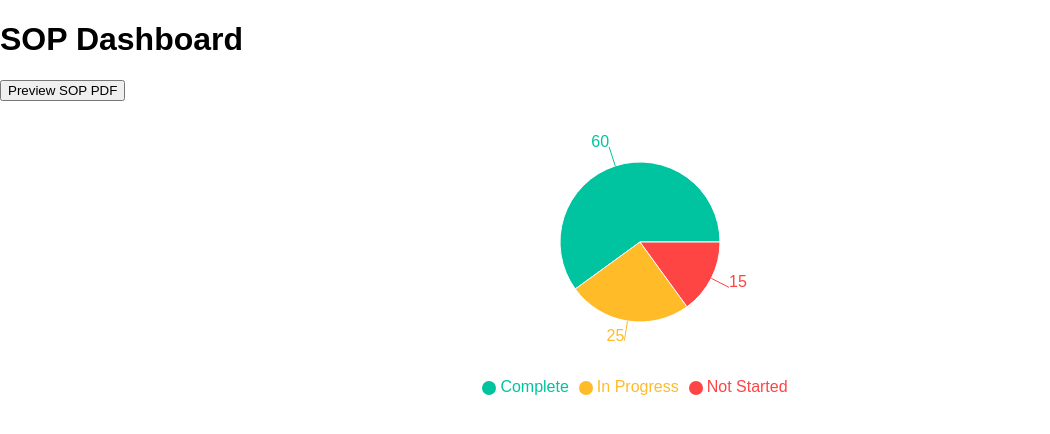
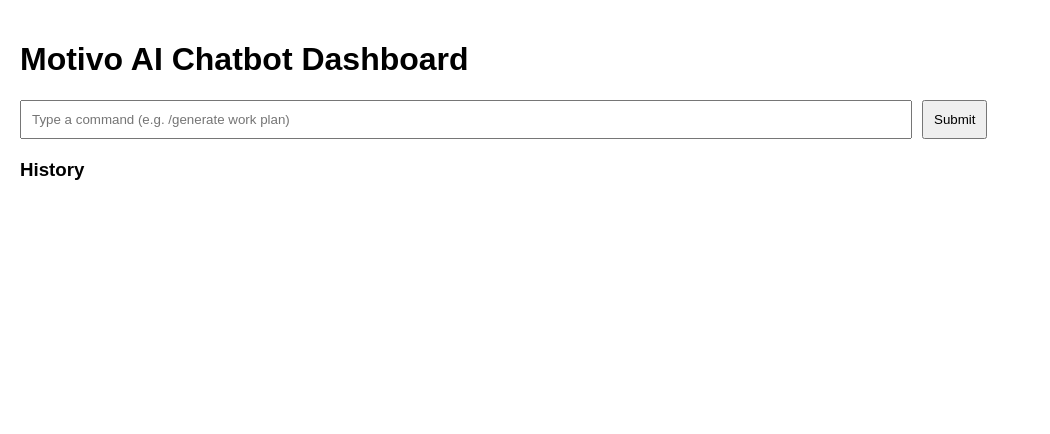
Before and after one commit to Blaker0000/motivo-frontend, a React (Create React App) app: page / in a window 1280 px wide. Shown: the top 434 px of the page, without its empty margins (0-1050 px from the left). Built offline with nearby package versions, Linux system fonts and the light colour scheme.

Commit message:
Add chatbot input + backend AI command route

```diff
--- a/src/pages/SOPDashboard.js.js
+++ b/src/pages/SOPDashboard.js.js
@@ -1,67 +1,45 @@
-import React, { useEffect, useState } from 'react';
-import PDFPreviewModal from '../components/PDFPreviewModal.js';
-import { PieChart, Pie, Cell, Tooltip, Legend, ResponsiveContainer } from 'recharts';
-// import { StatusBar } from '@/components/ui/status-bar';
-// import { Toast } from '@/components/ui/toast';
 
-const dummyData = [
-  { name: 'Complete', value: 60 },
-  { name: 'In Progress', value: 25 },
-  { name: 'Not Started', value: 15 },
-];
-
-const COLORS = ['#00C49F', '#FFBB28', '#FF4444'];
+import React, { useState } from 'react';
 
 const SOPDashboard = () => {
-  const [isModalOpen, setIsModalOpen] = useState(false);
-  const [pdfUrl, setPdfUrl] = useState('');
+  const [command, setCommand] = useState('');
+  const [response, setResponse] = useState('');
+  const [history, setHistory] = useState([]);
 
-  const handlePreview = (url) => {
-    setPdfUrl(url);
-    setIsModalOpen(true);
+  const handleCommand = async () => {
+    try {
+      const res = await fetch(`${process.env.REACT_APP_API_BASE}/api/chatbot`, {
+        method: 'POST',
+        headers: { 'Content-Type': 'application/json' },
+        body: JSON.stringify({ command })
+      });
+      const data = await res.json();
+      const newHistory = [...history, { command, response: data }];
+      setHistory(newHistory);
+      setResponse(JSON.stringify(data, null, 2));
+    } catch (err) {
+      setResponse("❌ Chatbot failed: " + err.message);
+    }
   };
 
   return (
-    <div className="p-6">
-      <h1 className="text-2xl font-bold mb-4">SOP Dashboard</h1>
-
-      {/* Example PDF Preview Button */}
-      <button
-        onClick={() => handlePreview('https://example.com/sample.pdf')}
-        className="mb-6 px-4 py-2 bg-blue-600 text-white rounded hover:bg-blue-700 transition"
-      >
-        Preview SOP PDF
-      </button>
-
-      {/* Chart Example */}
-      <div style={{ width: '100%', height: 300 }}>
-        <ResponsiveContainer>
-          <PieChart>
-            <Pie
-              data={dummyData}
-              cx="50%"
-              cy="50%"
-              outerRadius={80}
-              fill="#8884d8"
-              dataKey="value"
-              label
-            >
-              {dummyData.map((entry, index) => (
-                <Cell key={`cell-${index}`} fill={COLORS[index % COLORS.length]} />
-              ))}
-            </Pie>
-            <Tooltip />
-            <Legend />
-          </PieChart>
-        </ResponsiveContainer>
-      </div>
-
-      {/* PDF Modal */}
-      <PDFPreviewModal
-        isOpen={isModalOpen}
-        onClose={() => setIsModalOpen(false)}
-        pdfUrl={pdfUrl}
+    <div style={{ padding: 20 }}>
+      <h1>Motivo AI Chatbot Dashboard</h1>
+      <input
+        type="text"
+        placeholder="Type a command (e.g. /generate work plan)"
+        value={command}
+        onChange={(e) => setCommand(e.target.value)}
+        style={{ width: '70%', padding: 10 }}
       />
+      <button onClick={handleCommand} style={{ padding: 10, marginLeft: 10 }}>Submit</button>
+      <pre style={{ marginTop: 20 }}>{response}</pre>
+      <h3>History</h3>
+      <ul>
+        {history.map((entry, idx) => (
+          <li key={idx}><strong>{entry.command}</strong><br />{JSON.stringify(entry.response)}</li>
+        ))}
+      </ul>
     </div>
   );
 };
```
